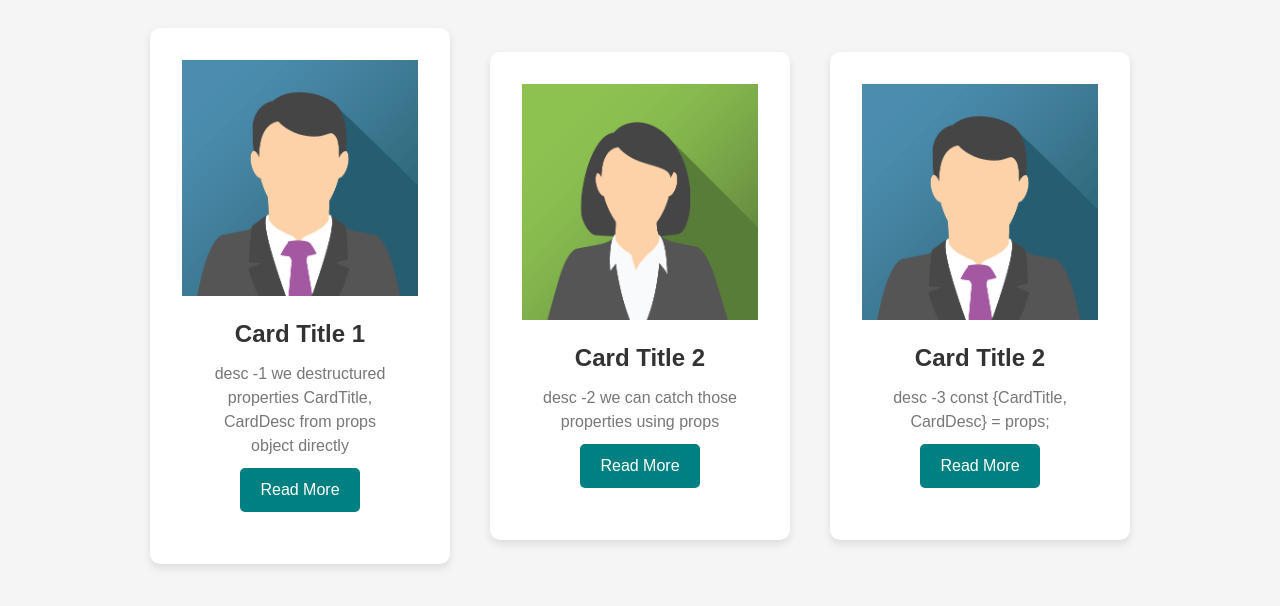
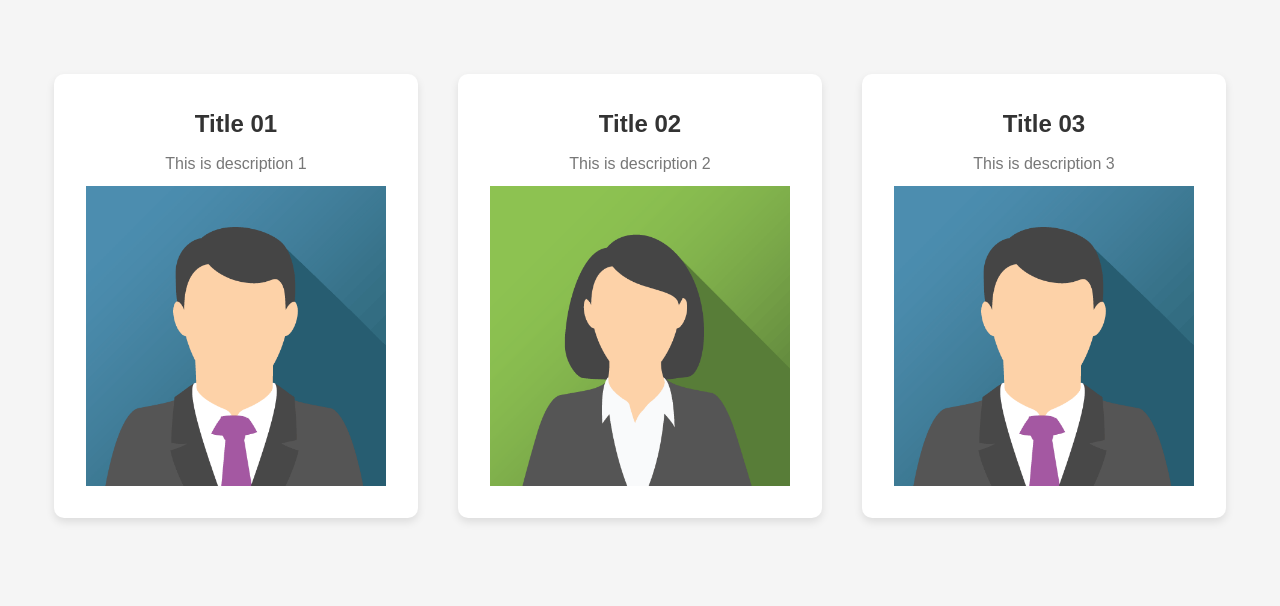
Before and after one commit to ashrafbd1496/react-js, a React (Vite) app: page / in a window 1280 px wide. Shown: the part 104-710 px from the top of the page. Built offline with nearby package versions, Linux system fonts and the light colour scheme.

Commit message:
added uuidv4() for item id

```diff
--- a/package.json
+++ b/package.json
@@ -12,7 +12,8 @@
   "dependencies": {
     "axios": "^1.7.2",
     "react": "^18.3.1",
-    "react-dom": "^18.3.1"
+    "react-dom": "^18.3.1",
+    "uuid": "^10.0.0"
   },
   "devDependencies": {
     "@types/react": "^18.3.3",
--- a/src/App.jsx
+++ b/src/App.jsx
@@ -1,14 +1,12 @@
 import { createElement, useState } from "react";
 import reactLogo from "./assets/react.svg";
 import "./App.css";
-import AnalogClock from "./componets/AnalogClock/AnalogClock";
-import Weather from "./componets/WeatherApp/Weather";
-import ReactProps from "./componets/anisul/ReactProps";
+import MappingDataWithUniqueId from "./componets/anisul/MappingDataWithUniqueId";
 
 function App() {
   return (
     <>
-      <ReactProps />
+      <MappingDataWithUniqueId />
     </>
   );
 }
--- /dev/null
+++ b/src/componets/anisul/MappingDataWithUniqueId.jsx
@@ -0,0 +1,46 @@
+import React from "react";
+import "./style.css";
+import { v4 as uuidv4 } from "uuid";
+
+const lists = [
+  {
+    id: uuidv4(),
+    title: "Title 01",
+    desc: "This is description 1",
+    image: "/public/card-img-1.png",
+  },
+  {
+    id: uuidv4(),
+    title: "Title 02",
+    desc: "This is description 2",
+    image: "/public/card-img-2.png",
+  },
+  {
+    id: uuidv4(),
+    title: "Title 03",
+    desc: "This is description 3",
+    image: "/public/card-img-1.png",
+  },
+];
+
+const List = () => {
+  return (
+    <div className="card-container">
+      {lists.map((item) => {
+        //destructured the item
+        const { id, title, desc, image } = item;
+        //console.log(id); // এখানে id কনসোলে দেখানো হবে
+        return (
+          <div key={id} className="card">
+            <h3 className="card-title">{title}</h3>
+            <p className="card-description">{desc}</p>
+            <img src={image} alt={title} className="card-image" />
+          </div>
+        );
+      })}
+    </div>
+  );
+
+};
+
+export default List;
--- a/src/componets/anisul/ReactProps.jsx
+++ b/src/componets/anisul/ReactProps.jsx
@@ -1,24 +1,21 @@
 import React from "react";
 import Card from "./Card";
 import "./style.css";
+import Data from "./data.json";
 
 const ReactProps = () => {
+  //console.log(Data);
+
   return (
     <div className="card-container">
-      <Card
-        CardTitle="Card Title 1"
-        CardDesc="desc -1 we destructured properties CardTitle, CardDesc from props object directly"
-        CardImage="/public/card-img-1.png"
-      />
-      <Card
-        CardTitle="Card Title 2"
-        CardDesc="desc -2 we can catch those properties using props"
-        CardImage="/public/card-img-2.png"
-      />
-      <Card
-        CardTitle="Card Title 2"
-        CardDesc="desc -3 const {CardTitle, CardDesc} = props;"  CardImage="/public/card-img-1.png"
-      />
+      {Data.map((item, index) => (
+        <Card
+          key={index}
+          CardTitle={item.title}
+          CardDesc={item.desc}
+          CardImage={item.image}
+        />
+      ))}
     </div>
   );
 };
--- /dev/null
+++ b/src/componets/anisul/data.json
@@ -0,0 +1,18 @@
+[
+  {
+    "title": "Title 01",
+    "desc": "This is description 1",
+    "image" : "/public/card-img-1.png"
+  },
+  {
+    "title": "Title 02",
+    "desc": "This is description 2",
+     "image" : "/public/card-img-2.png"
+
+  },
+  {
+    "title": "Title 03",
+    "desc": "This is description 3",
+     "image" : "/public/card-img-1.png"
+  }
+]
```
Also changed, not shown: src/componets/anisul/MappingData.jsx (added), 1 other file (tests, documents, lock files or other folders).
